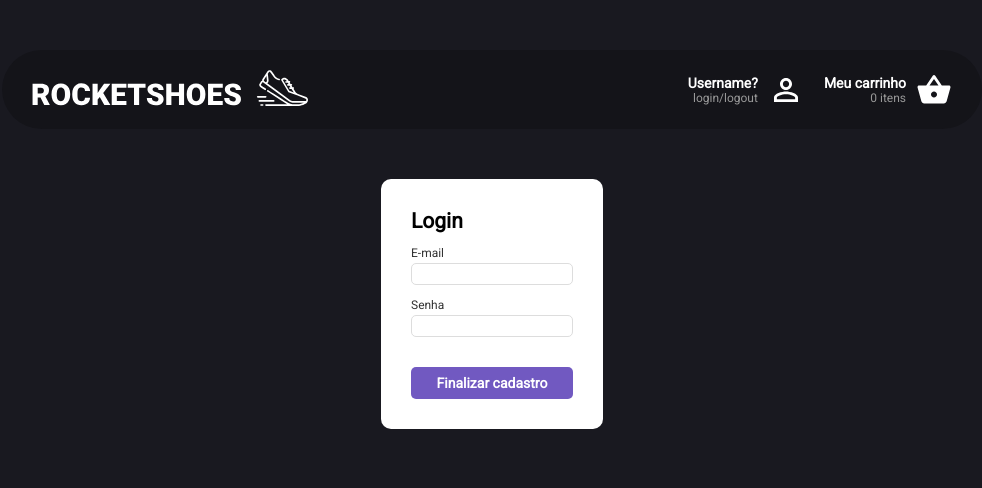
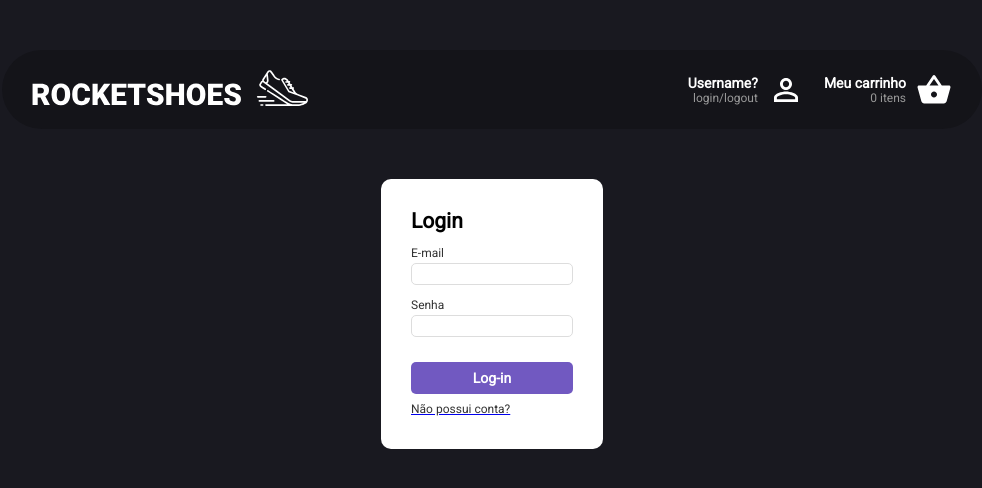
Before and after one commit to ricardo-rp/shoestore, a React (Create React App) app: page /login in a window 1280 px wide. Shown: the top 488 px of the page, without its empty margins (148-1130 px from the left). Built offline with nearby package versions, Linux system fonts and the light colour scheme.

Commit message:
Routing adjustments and small styling adjustments

```diff
--- a/src/components/Header/index.js
+++ b/src/components/Header/index.js
@@ -15,7 +15,7 @@ function Header({ cartSize }) {
         <img src={logo} alt="blacksheepshoes" />
       </Link>
       <div>
-        <User to="/signup">
+        <User to="/login">
           <div>
             <strong>Username?</strong>
             <span>login/logout</span>
--- a/src/pages/Login/index.js
+++ b/src/pages/Login/index.js
@@ -1,4 +1,5 @@
 import React, { Component } from "react";
+import { Link } from "react-router-dom";
 
 import { Container } from "./styles";
 
@@ -12,7 +13,10 @@ export default class Login extends Component {
           <input type="text"></input>
           <span>Senha</span>
           <input type="password"></input>
-          <button>Finalizar cadastro</button>
+          <button>Log-in</button>
+          <Link to="/signup">
+            <span>Não possui conta?</span>
+          </Link>
         </form>
       </Container>
     );
--- a/src/pages/Login/styles.js
+++ b/src/pages/Login/styles.js
@@ -35,7 +35,8 @@ justify-content: center;
     }
 
     button {
-      margin-top: 30px;
+      margin-top: 25px;
+      margin-bottom: 5px;
       background: #7159c1;
       color: #fff;
       border: 0;
--- a/src/pages/SignUp/styles.js
+++ b/src/pages/SignUp/styles.js
@@ -35,7 +35,7 @@ justify-content: center;
     }
 
     button {
-      margin-top: 30px;
+      margin-top: 25px;
       background: #7159c1;
       color: #fff;
       border: 0;
```
